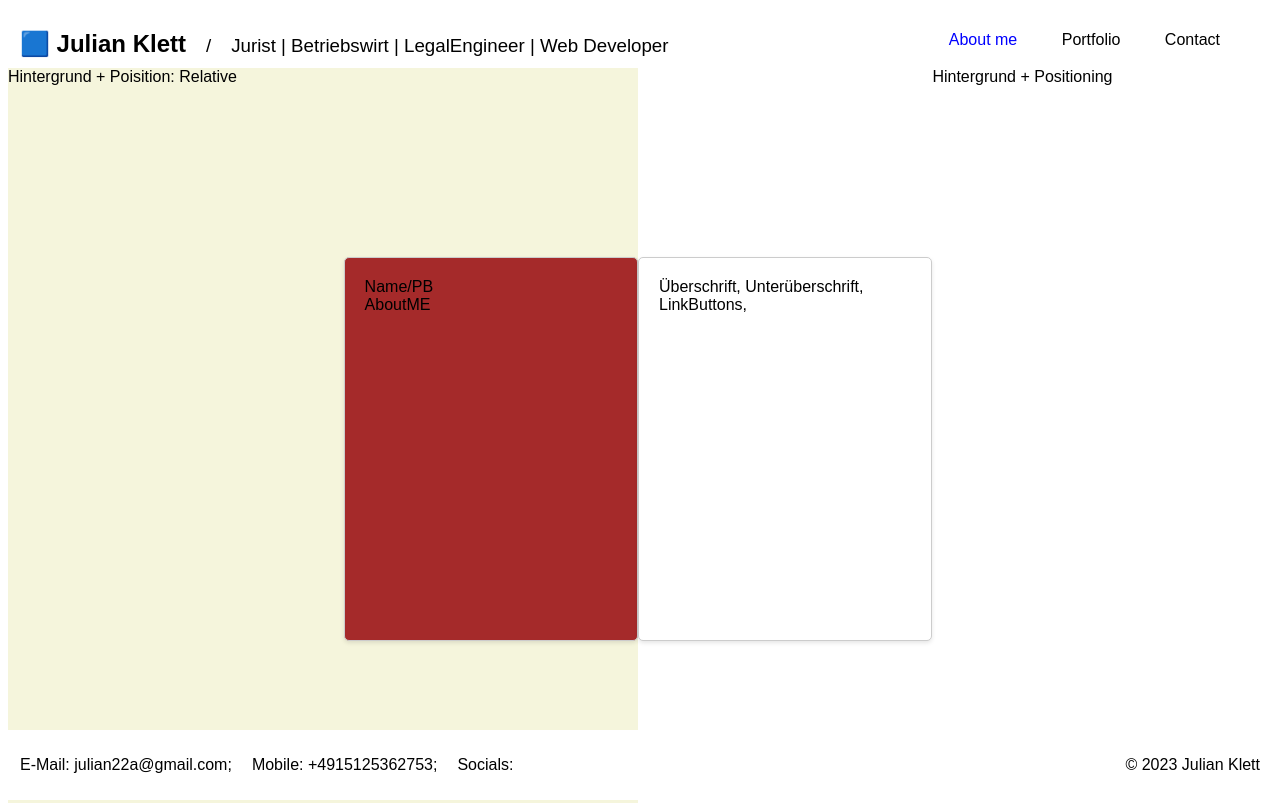
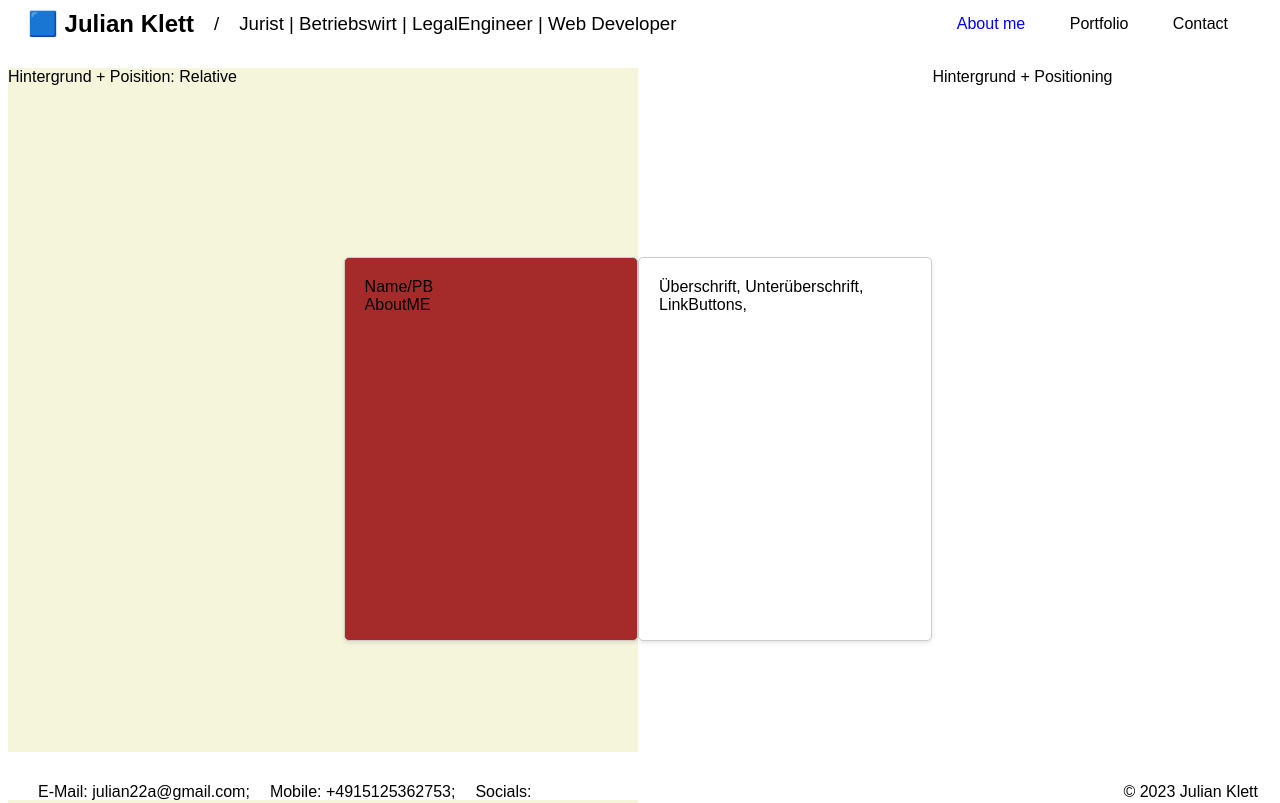
Before and after one commit to JulianKle/personal-website, a plain HTML site: page index.html in a window 1280 px wide. Shown: the top 803 px of the page. Drawn offline with Linux system fonts and the light colour scheme.

Commit message:
Layout Change

```diff
--- a/css/global.css
+++ b/css/global.css
@@ -4,6 +4,7 @@
 
 body {
   font-family: Arial, sans-serif;
+  min-height: 100vh;
 }
 
 header {
@@ -13,9 +14,8 @@ header {
   padding: 10px 20px;
   position: fixed;
   width: 100vw;
-  height: 5vw;
+  height: 6vh;
   top: 0;
-  left: 0;
   display: flex;
   justify-content: space-between;
   z-index: 1;
@@ -28,11 +28,11 @@ header {
 
 .presentationh3 {
   font-weight: 100;
-  align-self: first baseline;
+  align-self: center;
 }
 
 .h1Header {
-  align-self: first baseline;
+  align-self: center;
 }
 
 .navLinks {
@@ -41,7 +41,7 @@ header {
   text-decoration: none;
   color: black;
   display: inline;
-  align-self: last baseline;
+  align-self: center;
   justify-content: right;
 }
 
@@ -51,7 +51,7 @@ header {
   text-decoration: none;
   color: blue;
   display: inline;
-  align-self: last baseline;
+  align-self: center;
   justify-content: right;
 }
 
@@ -60,21 +60,29 @@ main {
   padding-right: 20px;
   width: 100vw;
   height: 100vw;
+  display: grid;
+  grid-template-columns: 1fr 1fr 1fr 1fr 1fr;
+  grid-template-rows: 1fr;
+  max-width: 100vw;
+  max-height: 100vw;
 }
 
 footer {
   background-color: white;
   color: black;
   text-align: center;
-  padding: 10px 0;
+  padding: 10px 20px;
+  position: fixed;
+  width: 100vw;
+  height: 6vh;
+  bottom: 0;
   display: flex;
   justify-content: space-between;
-  display: row;
-  padding: 10px 20px;
-  position: fixed;
-  bottom: 0;
-  left: 0;
-  width: 100%;
+  z-index: 1;
+}
+
+.copy {
+  padding: 5px 10px;
 }
 
 .link {
@@ -89,6 +97,7 @@ footer {
 .contact {
   display: flex;
   flex-direction: row;
+  padding: 5px 10px;
   gap: 20px;
 }
 
--- a/css/styles.css
+++ b/css/styles.css
@@ -23,7 +23,7 @@ main {
 
 .card_left {
   background-color: brown;
-  z-index: 2;
+  z-index: 1;
   width: 23vw;
   height: 30vw;
   float: right;
--- a/index.html
+++ b/index.html
@@ -89,7 +89,7 @@
         <p>Mobile: +4915125362753;</p>
         <p>Socials:</p>
       </articel>
-      <p>&copy; 2023 Julian Klett</p>
+      <p class="copy">&copy; 2023 Julian Klett</p>
     </footer>
   </body>
 </html>
```
